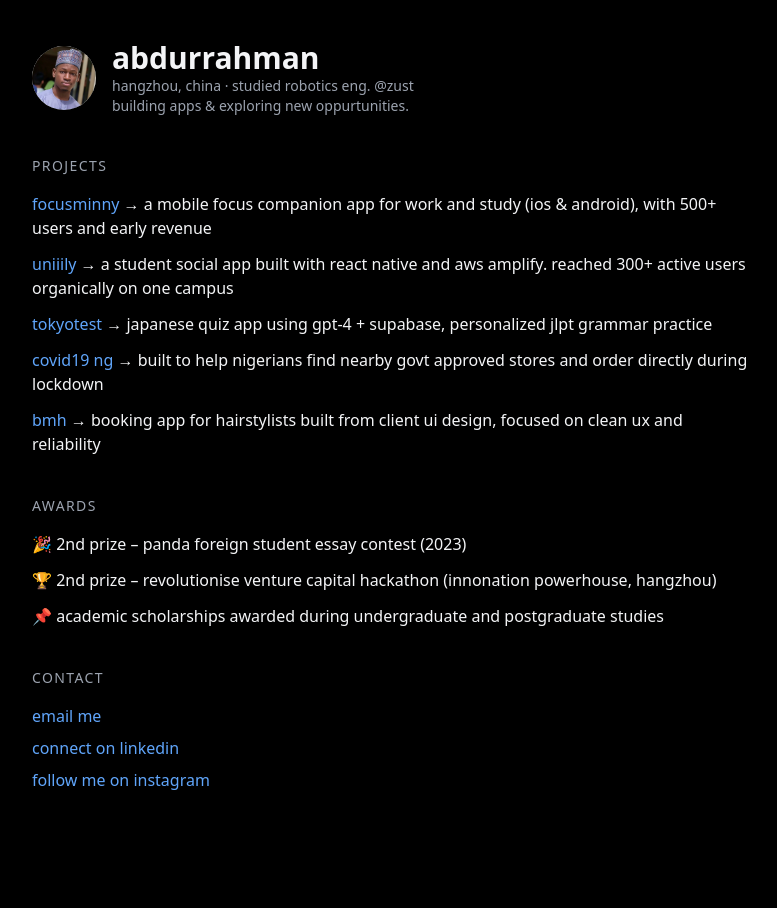
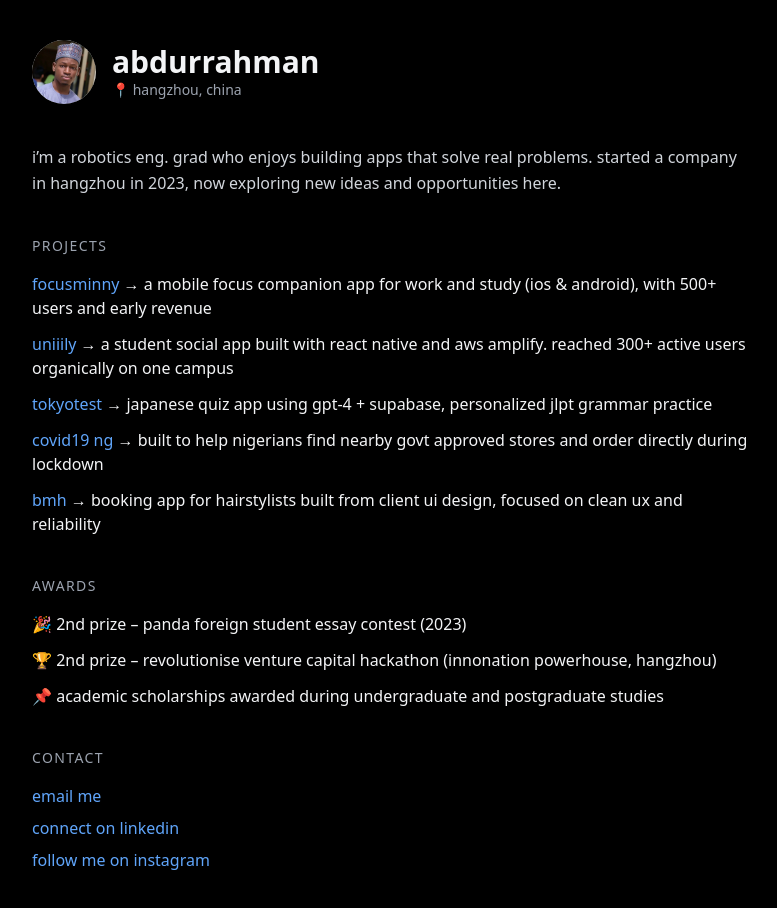
Before and after one commit to abdvmn/abdvmn.github.io, a plain HTML site: page index.html in a window 1280 px wide. Shown: the whole page, without its empty margins (248-1025 px from the left). Before the commit the page ends 856 px from the top, so only its background shows below. Drawn offline with nearby package versions, Linux system fonts and the light colour scheme.

Commit message:
update bio

```diff
--- a/index.html
+++ b/index.html
@@ -16,14 +16,20 @@
       />
       <div>
         <h1 class="text-3xl font-semibold">abdurrahman</h1>
-        <p class="text-gray-400 text-sm">
-          hangzhou, china · studied robotics eng. @zust<br />building apps &
-          exploring new oppurtunities.
-        </p>
+        <p class="text-gray-400 text-sm">📍 hangzhou, china <br /></p>
       </div>
     </div>
 
-    <!-- Now -->
+    <!-- Bio -->
+    <section class="mb-10">
+      <p class="text-gray-300 leading-relaxed">
+        i’m a robotics eng. grad who enjoys building apps that solve real
+        problems. started a company in hangzhou in 2023, now exploring new ideas
+        and opportunities here.
+      </p>
+    </section>
+
+    <!-- Projects -->
     <section class="mb-10">
       <h2 class="uppercase text-sm text-gray-400 tracking-widest mb-4">
         projects
```
